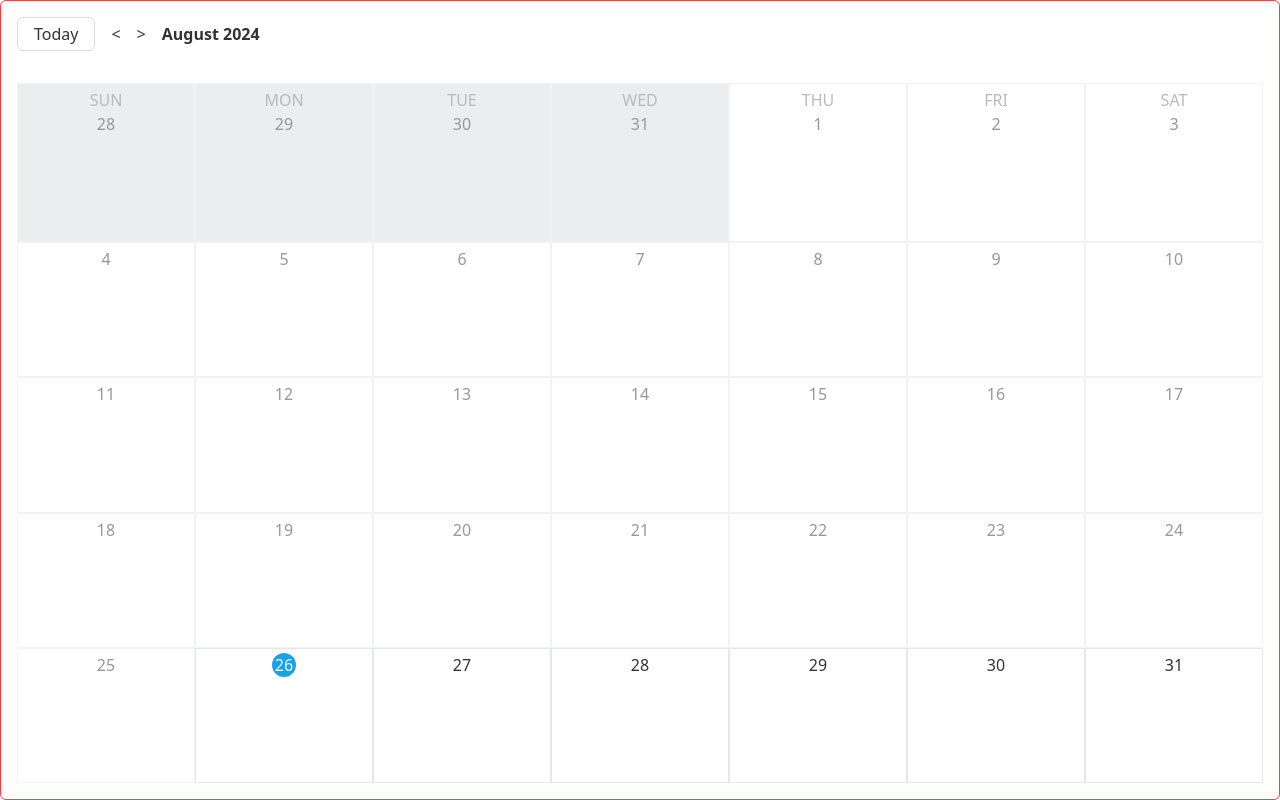
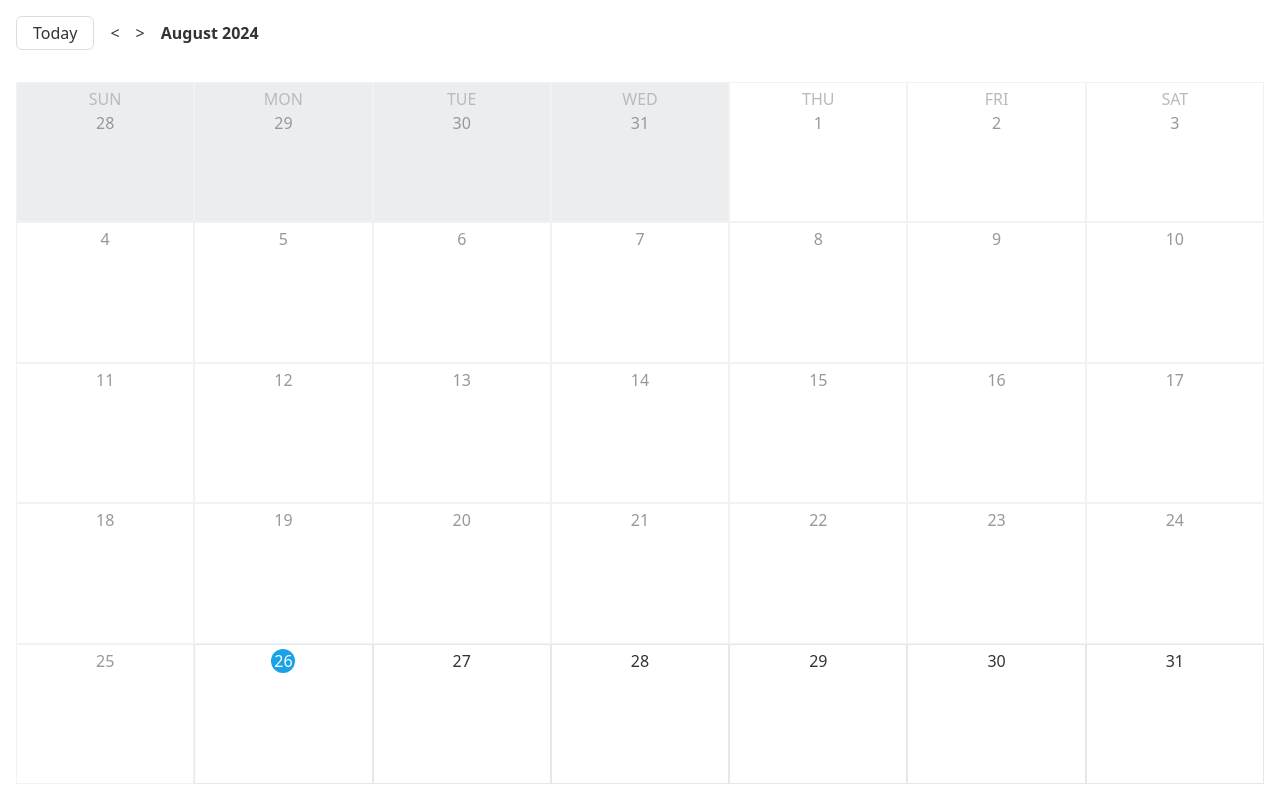
Before and after one commit to ScaxCodes/cc-calendar, a React (Vite) app: page / in a window 1280 px wide. Built offline with nearby package versions, Linux system fonts and the light colour scheme.

Commit message:
Remove debugging border and evenly distribute height of calendar days

```diff
--- a/src/components/Calendar.tsx
+++ b/src/components/Calendar.tsx
@@ -27,7 +27,7 @@ export function Calendar() {
 
   return (
     <EventProvider>
-      <div className="text-default m-auto flex h-screen max-w-[1500px] flex-col rounded-md border border-red-500">
+      <div className="text-default m-auto flex h-screen max-w-[1500px] flex-col">
         <Navigation
           currentMonth={currentMonth}
           setCurrentMonth={setCurrentMonth}
--- a/src/components/Month.tsx
+++ b/src/components/Month.tsx
@@ -50,7 +50,7 @@ export default function Month({
 
   return (
     <main className="flex flex-1 flex-col p-4">
-      <div className="grid flex-1 grid-cols-7">
+      <div className="grid flex-1 auto-rows-fr grid-cols-7">
         {days.map((day, index) => {
           const isCurrentMonth = isSameMonth(day, currentMonth);
           const isInPast = isBefore(day, today) && !isToday(day);
```
